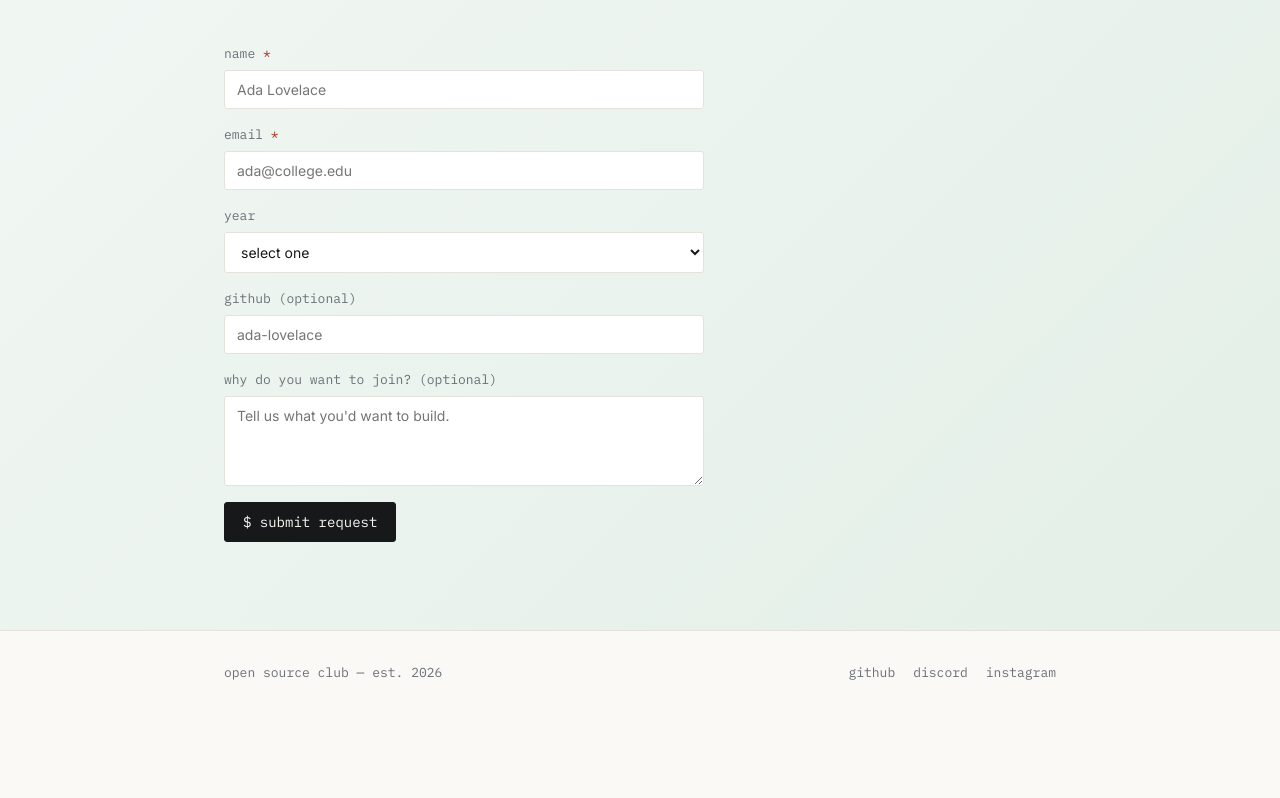
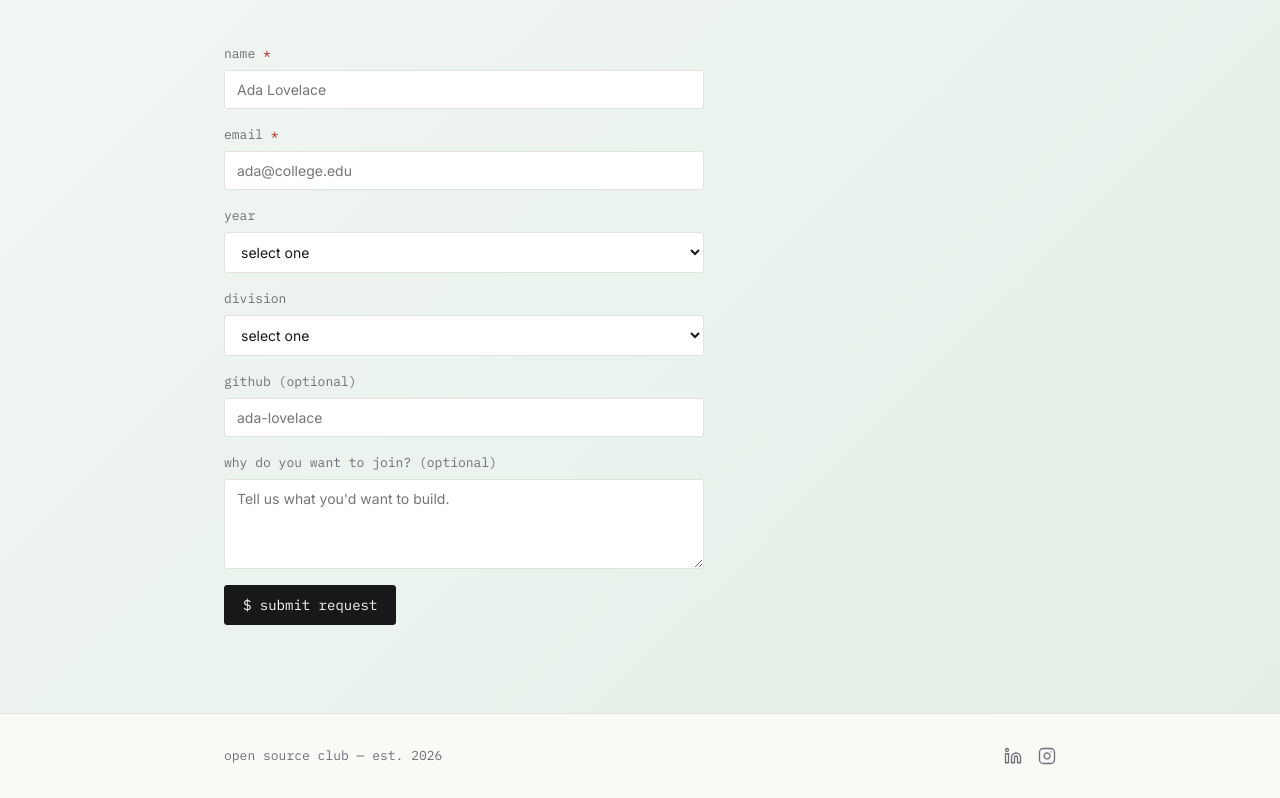
Before and after one commit to VJ-vyshnav/opn-src, a React (Vite) app: page / in a window 1280 px wide. Shown: the part 3720-4518 px from the top of the page. Before the commit the page ends 4435 px from the top, so only its background shows below. Built offline with nearby package versions, Linux system fonts and the light colour scheme; no server answers; the database is empty.

Commit message:
update footer join form

```diff
--- a/package.json
+++ b/package.json
@@ -10,6 +10,7 @@
   },
   "dependencies": {
     "@supabase/supabase-js": "^2.45.4",
+    "lucide-react": "^0.383.0",
     "react": "^18.3.1",
     "react-dom": "^18.3.1"
   },
--- a/src/components/Footer.jsx
+++ b/src/components/Footer.jsx
@@ -1,3 +1,11 @@
+import { Instagram, Linkedin } from "lucide-react";
+
+// Update these to your club's real profile URLs
+const SOCIALS = [
+  { label: "LinkedIn", href: "https://www.linkedin.com/company/opensource-saintgits/", Icon: Linkedin },
+  { label: "Instagram", href: "https://www.instagram.com/opensource.saintgits?utm_source=ig_web_button_share_sheet&igsh=ZDNlZDc0MzIxNw==", Icon: Instagram },
+];
+
 export default function Footer() {
   return (
     <footer style={{ padding: "32px 0", borderTop: "1px solid var(--line)" }}>
@@ -14,16 +22,26 @@ export default function Footer() {
         <span style={{ fontFamily: "var(--font-mono)", fontSize: 13, color: "var(--muted)" }}>
           open source club — est. 2026
         </span>
-        <div style={{ display: "flex", gap: 18 }}>
-          <a href="#" style={{ fontFamily: "var(--font-mono)", fontSize: 13, color: "var(--muted)", textDecoration: "none" }}>
-            github
-          </a>
-          <a href="#" style={{ fontFamily: "var(--font-mono)", fontSize: 13, color: "var(--muted)", textDecoration: "none" }}>
-            discord
-          </a>
-          <a href="#" style={{ fontFamily: "var(--font-mono)", fontSize: 13, color: "var(--muted)", textDecoration: "none" }}>
-            instagram
-          </a>
+
+        <div style={{ display: "flex", gap: 16 }}>
+          {SOCIALS.map(({ label, href, Icon }) => (
+            <a
+              key={label}
+              href={href}
+              target="_blank"
+              rel="noreferrer"
+              aria-label={label}
+              style={{
+                color: "var(--muted)",
+                display: "inline-flex",
+                transition: "color 0.15s ease",
+              }}
+              onMouseEnter={(e) => (e.currentTarget.style.color = "var(--ink)")}
+              onMouseLeave={(e) => (e.currentTarget.style.color = "var(--muted)")}
+            >
+              <Icon size={18} strokeWidth={1.75} />
+            </a>
+          ))}
         </div>
       </div>
     </footer>
--- a/src/components/ImageCardCarousel.jsx
+++ b/src/components/ImageCardCarousel.jsx
@@ -37,6 +37,7 @@ export default function ImageCardCarousel({ intervalMs = 3500 }) {
       const { data: files, error } = await supabase.storage
         .from(BUCKET_NAME)
         .list("", { sortBy: { column: "name", order: "asc" } });
+        console.log("Fetched slides:", files, error);
 
       if (ignore || error || !files || files.length === 0) return;
 
--- a/src/components/JoinForm.jsx
+++ b/src/components/JoinForm.jsx
@@ -1,7 +1,7 @@
 import { useState } from "react";
 import { supabase } from "../supabaseClient.js";
 
-const initialForm = { name: "", email: "", year: "", github: "", why: "" };
+const initialForm = { name: "", email: "", year: "", division: "", github: "", why: "" };
 
 export default function JoinForm() {
   const [form, setForm] = useState(initialForm);
@@ -22,6 +22,7 @@ export default function JoinForm() {
         name: form.name,
         email: form.email,
         year: form.year,
+        division: form.division || null,
         github: form.github || null,
         why: form.why || null,
       },
@@ -106,6 +107,14 @@ export default function JoinForm() {
             </select>
           </Field>
 
+          <Field label="division">
+            <select value={form.division} onChange={update("division")} style={inputStyle}>
+              <option value="">select one</option>
+              <option value="CS-A">CS-A</option>
+              <option value="CS-B">CS-B</option>
+            </select>
+          </Field>
+
           <Field label="github (optional)">
             <input
               type="text"
```
Also changed, not shown: 1 other file (tests, documents, lock files or other folders).
